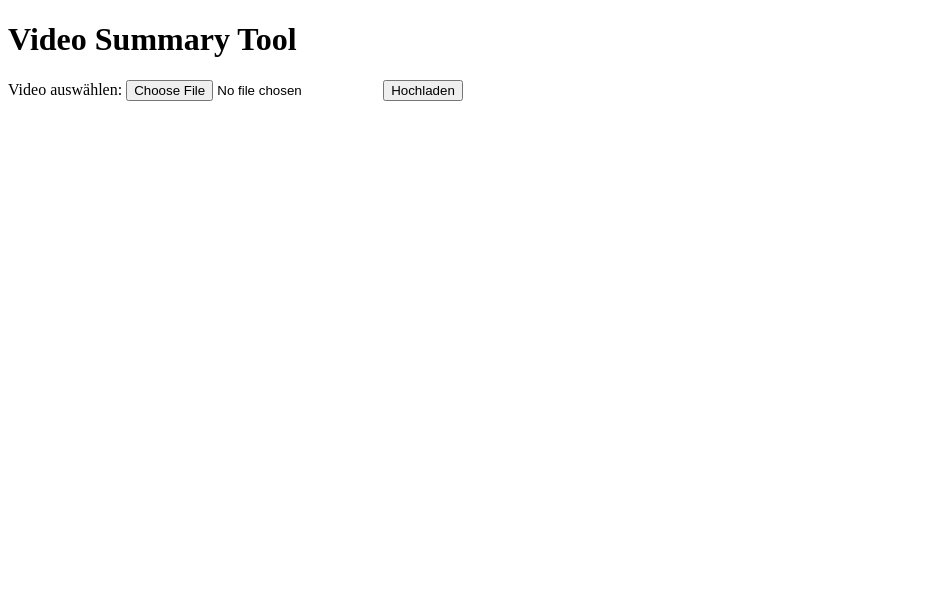
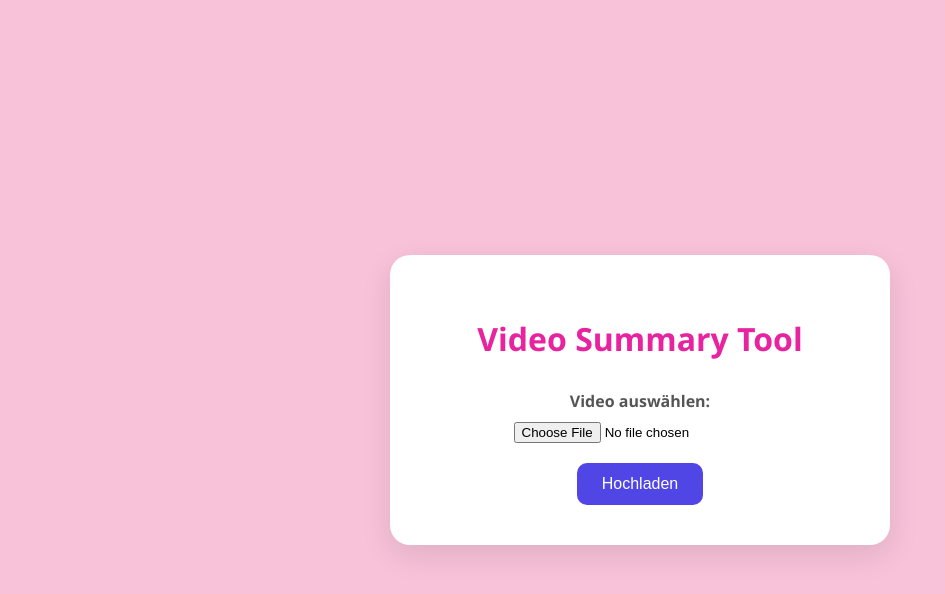
Before and after one commit to manuelgreindl1999/at-video-summary, a website: page public/index.html in a window 1280 px wide. Shown: the whole page, without its empty margins (0-945 px from the left). Drawn offline with Linux system fonts and the light colour scheme.

Commit message:
Html Website

```diff
--- a/public/index.html
+++ b/public/index.html
@@ -3,13 +3,76 @@
 <head>
   <meta charset="UTF-8" />
   <title>Video Summary Tool</title>
+  <style>
+    /* Grundlayout */
+    body {
+      margin: 0;
+      font-family: 'Segoe UI', Tahoma, Geneva, Verdana, sans-serif;
+      /* helles transparentes Rosa */
+      background-color: rgba(232, 54, 131, 0.3);
+      display: flex;
+      justify-content: center;
+      align-items: center;
+      height: 100vh;
+    }
+
+    /* Container für das Tool */
+    .container {
+      background-color: #ffffff;
+      padding: 40px 50px;
+      border-radius: 20px;
+      box-shadow: 0 10px 30px rgba(0,0,0,0.1);
+      text-align: center;
+      max-width: 400px;
+      width: 90%;
+    }
+
+    h1 {
+      color: #e7239f;
+      margin-bottom: 30px;
+    }
+
+    label {
+      display: block;
+      margin-bottom: 10px;
+      font-weight: bold;
+      color: #555555;
+    }
+
+    input[type="file"] {
+      display: block;
+      margin: 0 auto 20px auto;
+    }
+
+    button {
+      background-color: #4f46e5;
+      color: white;
+      border: none;
+      padding: 12px 25px;
+      font-size: 16px;
+      border-radius: 10px;
+      cursor: pointer;
+      transition: background-color 0.3s, transform 0.2s;
+    }
+
+    button:hover {
+      background-color: #3730a3;
+      transform: translateY(-2px);
+    }
+
+    button:active {
+      transform: translateY(0);
+    }
+  </style>
 </head>
 <body>
+  <div class="container">
     <h1>Video Summary Tool</h1>
     <form action="/upload" method="post" enctype="multipart/form-data">
       <label for="video">Video auswählen:</label>
       <input type="file" id="video" name="video" accept="video/*" required />
       <button type="submit">Hochladen</button>
     </form>
+  </div>
 </body>
 </html>
```
Lines whose indentation alone changed are shown as unchanged.
